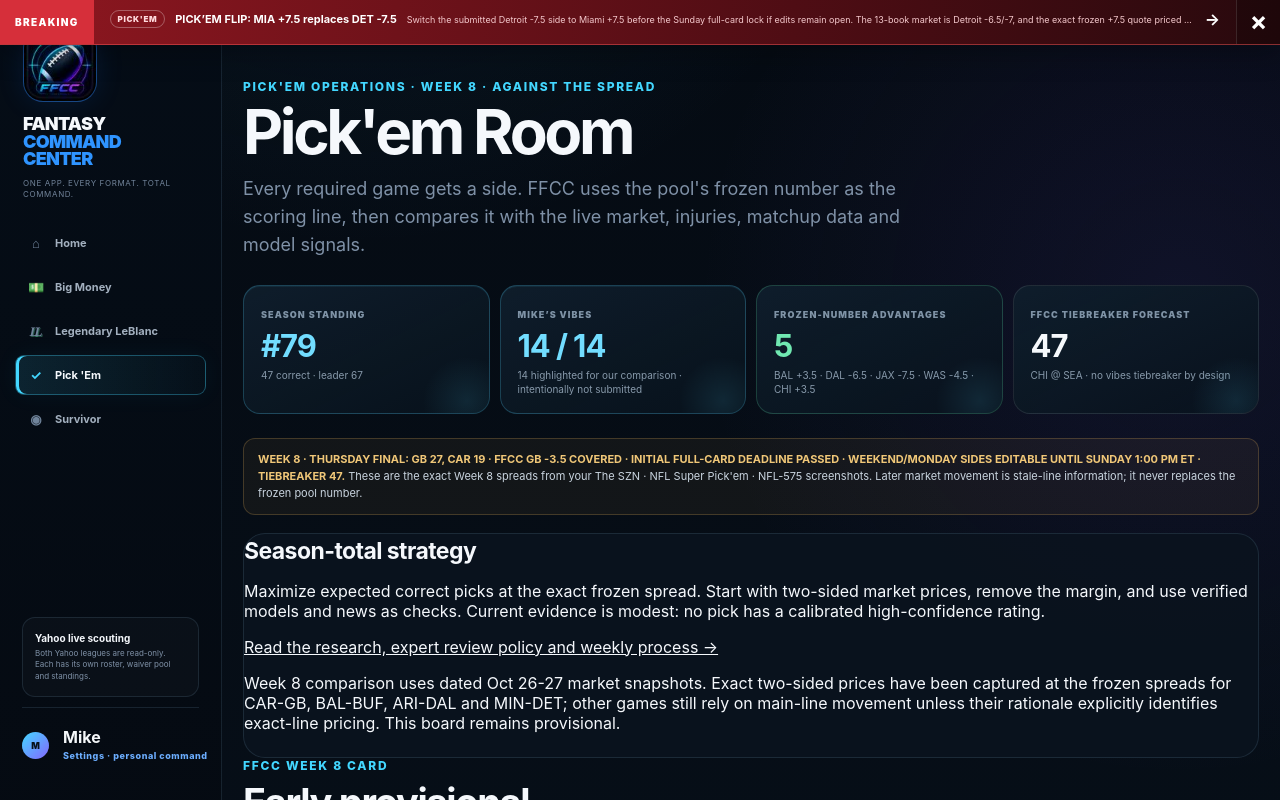
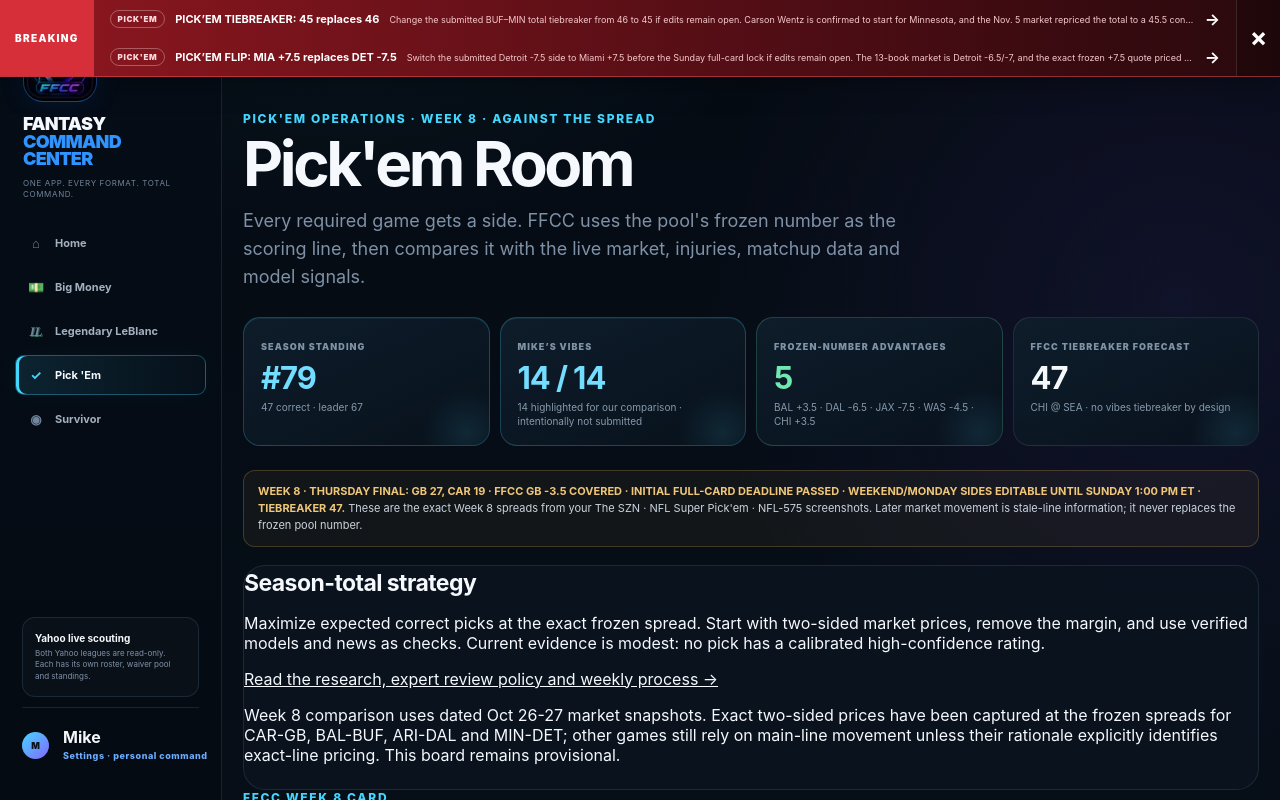
Before and after one commit to TipsyAntler/fantasy-command-center, a Next.js app: page /pickem in a window 1280 px wide. Shown: the top 800 px of the page. Built offline with nearby package versions, Linux system fonts and the light colour scheme.

Commit message:
Alert Week 9 tiebreaker update

```diff
--- a/data/actionable-alerts.ts
+++ b/data/actionable-alerts.ts
@@ -22,6 +22,7 @@ export function isActionableBreakingAlert(alert: ActionableAlert): boolean {
 
 export const actionableAlerts: ActionableAlert[] = [
   { id:"2026-w9-bm-add-worthy-drop-knight-1104-1920", category:"Fantasy", headline:"RETRACTED: Worthy for Knight", detail:"Retracted Nov. 5 after an adversarial opportunity-cost review. Worthy’s high snap share has not translated into dependable volume after Rashee Rice returned, while Knight retains a plausible Arizona workload path once he clears concussion protocol with Jeremiyah Love on IR. Hold Bam Knight. Advice only; no claim, add, or drop was submitted.", href:"/big-money", active:false, pushRevision:"bm-worthy-knight-retracted-1105" },
+  { id:"2026-w9-pickem-tiebreak-45-over-46-1105-1730", category:"Pick'em", headline:"PICK’EM TIEBREAKER: 45 replaces 46", detail:"Change the submitted BUF–MIN total tiebreaker from 46 to 45 if edits remain open. Carson Wentz is confirmed to start for Minnesota, and the Nov. 5 market repriced the total to a 45.5 consensus with a 44.5–46 range and under juice at several books. This updates FFCC advice only and does not change The SZN entry.", href:"/pickem", active:true, pushRevision:"w9-tiebreak-45-over-46-wentz-1105-1730" },
   { id:"2026-w9-pickem-mia-over-det-flip-1104-1538", category:"Pick'em", headline:"PICK’EM FLIP: MIA +7.5 replaces DET -7.5", detail:"Switch the submitted Detroit -7.5 side to Miami +7.5 before the Sunday full-card lock if edits remain open. The 13-book market is Detroit -6.5/-7, and the exact frozen +7.5 quote priced Miami -122 versus Detroit +117; evidence label: frozen-number advantage with uncalibrated size. This updates FFCC advice only and does not change The SZN entry.", href:"/pickem#det-mia", active:true, pushRevision:"w9-mia-over-det-frozen-seven-hook-1104-1538" },
   { id:"2026-w9-pickem-atl-over-cin-flip-1104-1436", category:"Pick'em", headline:"PICK’EM FLIP: ATL +3.5 replaces CIN -3.5", detail:"Take Atlanta +3.5 at the frozen pool line instead of Cincinnati -3.5. Most reviewed books were Cincinnati -3, and the available exact +3.5 prices charged a premium for Atlanta; evidence label: frozen-number advantage with uncalibrated size. Mike’s Cincinnati side remains a vibe only; no SZN submission was changed.", href:"/pickem#cin-atl", active:false, pushRevision:"w9-atl-over-cin-frozen-hook-1104-1436" },
   { id:"2026-w9-pickem-ind-over-dal-flip-1104-1436", category:"Pick'em", headline:"PICK’EM FLIP: IND +6.5 replaces DAL -6.5", detail:"Take Indianapolis +6.5 at the frozen pool line instead of Dallas -6.5. The eight-book board was mostly Dallas -5.5 with one -6, and the Colts still list Daniel Jones as QB1; evidence label: frozen-number advantage with uncalibrated size. No SZN submission was changed.", href:"/pickem#dal-ind", active:false, pushRevision:"w9-ind-over-dal-frozen-point-1104-1436" },
```
